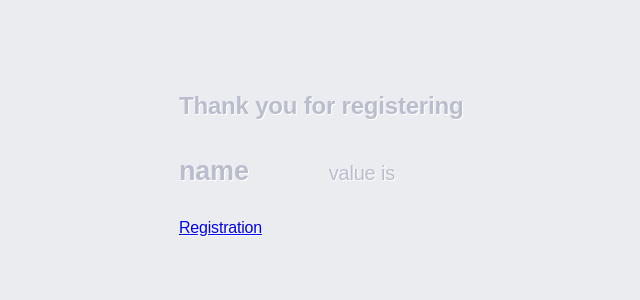
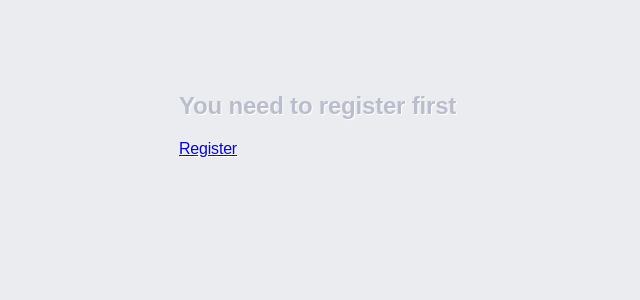
Before and after one commit to AlaeddineMessadi/dynamic-form-registration, a React (Create React App) app: page /result in a window 1280 px wide. Shown: the top 300 px of the page, without its empty margins (277-917 px from the left). Built offline with nearby package versions, Linux system fonts and the light colour scheme.

Commit message:
Show data in result page

```diff
--- a/src/pages/result/index.tsx
+++ b/src/pages/result/index.tsx
@@ -10,15 +10,26 @@ interface IPropsResult {}
 const ResultPage: React.FC<IPropsResult> = () => {
   const data = useSelector((state: IAppState) => state.data);
 
+  const isDataEmpty = Object.keys(data).length === 0;
   return (
     <section className="container">
       <div className="result">
-        <h1>Thank you for registering</h1>
-        <p className="segment result-row">
-          <label className="name">name</label>
-          <label className="value">value is</label>
-        </p>
-        <Link to="/">Registration</Link>
+        {isDataEmpty ? (
+          <>
+            <h1>You need to register first</h1>
+            <Link to="/">Register</Link>
+          </>
+        ) : (
+          <>
+            <h1>Thank you for registering</h1>
+            {Object.keys(data).map((key, index) => (
+              <p className="segment result-row">
+                <label className="name">{key}</label>
+                <label className="value">{data[key]}</label>
+              </p>
+            ))}
+          </>
+        )}
       </div>
     </section>
   );
```
Also changed, not shown: 1 other file (tests, documents, lock files or other folders).
